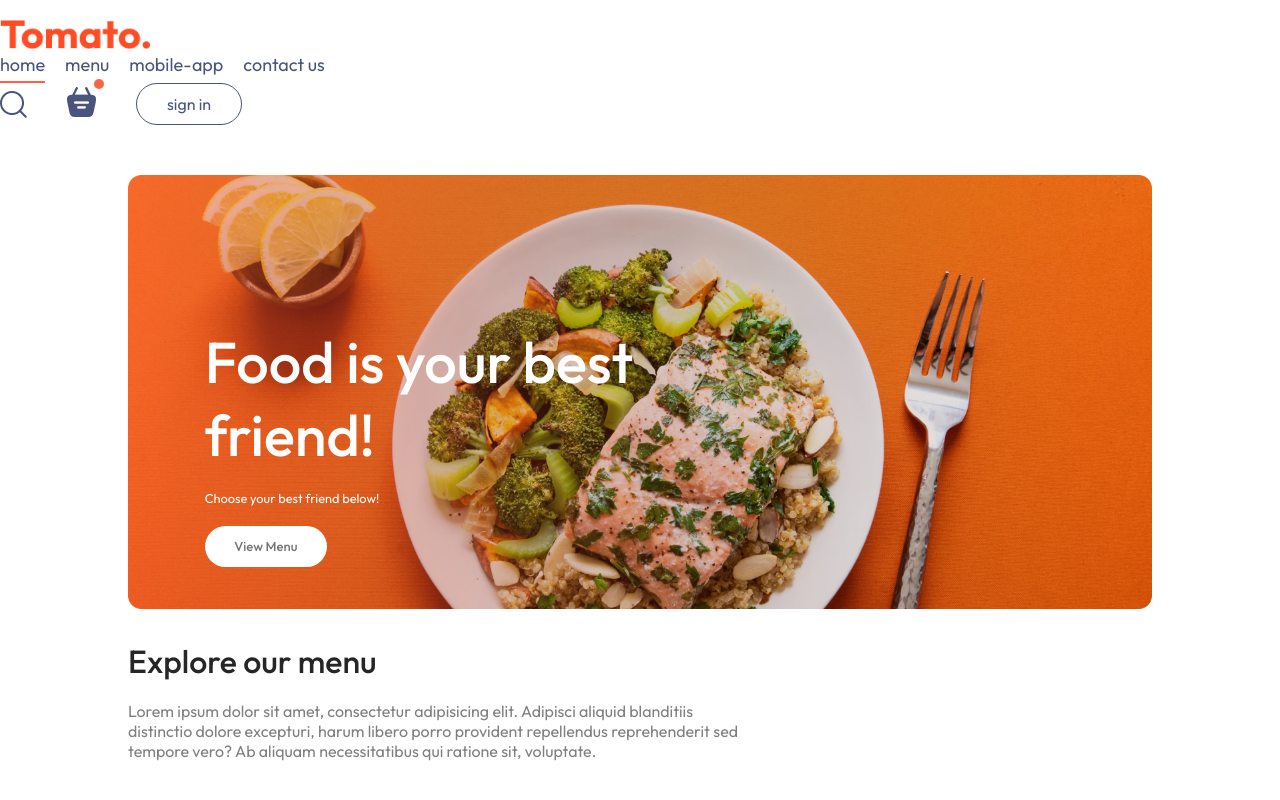
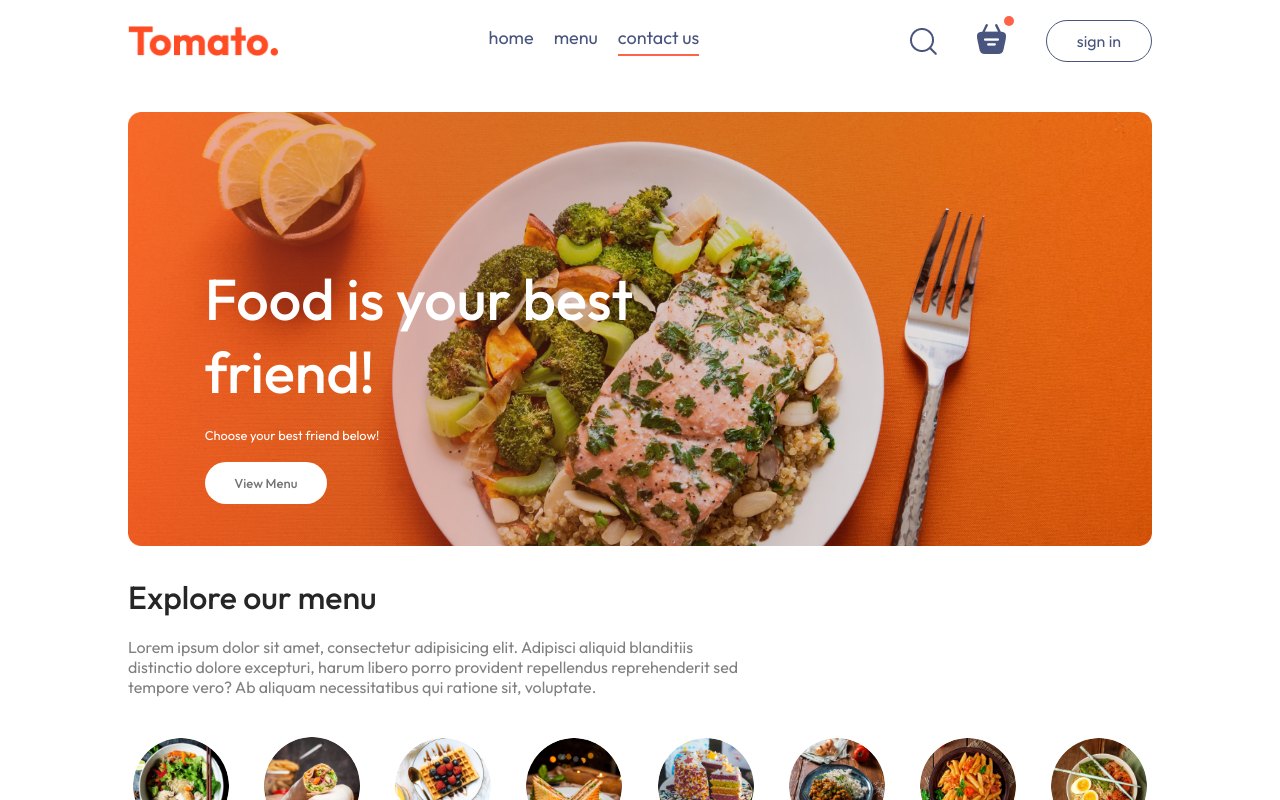
Before and after one commit to Vespulaz/food-delivery-website, a React (Vite) app: page / in a window 1280 px wide. Shown: the top 800 px of the page. Built offline with nearby package versions, Linux system fonts and the light colour scheme.

Commit message:
Add handling navbar's style, handling active, and handling hover while scrolling; move navbar into the container for easily changing the size of the navbar

```diff
--- a/src/components/Navbar/Navbar.jsx
+++ b/src/components/Navbar/Navbar.jsx
@@ -1,6 +1,7 @@
-import React from 'react';
+import React, {useEffect} from 'react';
 import './Navbar.css';
 import {assets} from "../../assets/frontend_assets/assets.js";
+import {Link} from "react-router-dom";
 
 function Navbar() {
 
@@ -8,17 +9,103 @@ function Navbar() {
     // setMenu updates that value when a user clicks a menu item
     const [menu, setMenu] = React.useState("home");
 
+    const [isScroll, setIsScroll] = React.useState(false);
+
+    // Create a reference to the menu's ul tag
+    const menuRef = React.useRef(null);
+
+    // Handle scroll when user scrolls
+    useEffect(() => {
+        // Variable to store the timeout ID, helps detect when the scroll stops
+        let scrollTimeout;
+
+        // 1. Handle Navbar's style when scroll down
+        const handleScroll = () => {
+            if (window.scrollY > 50) {
+                setIsScroll(true);
+            } else {
+                setIsScroll(false);
+            }
+
+            // 2. Handle active menu
+            const sections = document.querySelectorAll('div[id]');
+            let currentSection = "home"; // Defaults 'home' if at the top
+            const activationLine = 100; // Define a virtual "trigger line" that sits just below the navbar
+
+            // HIGHEST PRIORITY: Check if already at the bottom of the page
+            // This logic ensures "contact-us" is always active when at the bottom
+            const isAtBottom = window.innerHeight + window.scrollY >= document.documentElement.scrollHeight - 5;
+            if (isAtBottom) {
+                setMenu('contact-us');
+                return;
+            }
+
+            for (const section of sections) {
+                const rect = section.getBoundingClientRect();
+
+                // If the top of the section has crossed the activation line
+                if (rect.top <= activationLine) {
+                    // ...then it becomes the current active section.
+                    // Since we iterate through the sections in order,
+                    // the last section that satisfies this condition will be the correct section.
+                    currentSection = section.id;
+                }
+            }
+
+            setMenu(currentSection);
+
+            // 3. Handle hover while scrolling
+            if (menuRef.current) {
+                menuRef.current.classList.add("is-scrolling"); // Add immediately when scroll starts
+                clearTimeout(scrollTimeout);
+
+                // After 150ms of no more scrolling, we consider it stopped
+                scrollTimeout = setTimeout(() => {
+                    menuRef.current.classList.remove("is-scrolling");
+                }, 150)
+            }
+        };
+
+        window.addEventListener("scroll", handleScroll);
+
+        return () => {
+            window.removeEventListener("scroll", handleScroll);
+        }
+    }, [])
+
+    // Function to handle when clicking on menu item
+    const handleMenuClick = (targetId) => {
+        const targetElement = document.getElementById(targetId);
+        if (targetElement) {
+            // Add class is-scrolling immediately on click
+            if (menuRef.current) {
+                menuRef.current.classList.add("is-scrolling");
+            }
+
+            // Smoothly scroll to the section position
+            targetElement.scrollIntoView({
+                behavior: "smooth",
+                block: "start",
+            });
+        }
+    }
+
     return (
-        <div className="navbar">
+        <div className={`navbar ${isScroll ? "scrolled" : ""}`} id="home">
+            <div className="navbar-container">
                 {/*Logo image*/}
                 <img src={assets.logo} alt="Logo" className="logo"/>
 
                 {/*Menu*/}
-            <ul className="navbar-menu">
-                <li onClick={() => setMenu("home")} className={menu==="home"?"active":""}>home</li>
-                <li onClick={() => setMenu("menu")} className={menu==="menu"?"active":""}>menu</li>
-                <li onClick={() => setMenu("mobile-app")} className={menu==="mobile-app"?"active":""}>mobile-app</li>
-                <li onClick={() => setMenu("contact-us")} className={menu==="contact-us"?"active":""}>contact us</li>
+                <ul className="navbar-menu" ref={menuRef}>
+                    <li onClick={() => {
+                        handleMenuClick("home");
+                        window.scrollTo(0, 0);
+                    }} className={menu === "home" ? "active" : ""}><Link to="/">home</Link></li>
+                    <li onClick={() => handleMenuClick("explore-menu")}
+                        className={menu === "explore-menu" ? "active" : ""}><a href="#explore-menu">menu</a></li>
+                    <li onClick={() => handleMenuClick("contact-us")} className={menu === "contact-us" ? "active" : ""}>
+                        <a href="#contact-us">contact us</a></li>
                 </ul>
 
                 {/*Search, cart, and sign in button*/}
@@ -32,6 +119,7 @@ function Navbar() {
                     <button>sign in</button>
                 </div>
             </div>
+        </div>
     );
 }
 
```
Lines whose indentation alone changed are shown as unchanged.
